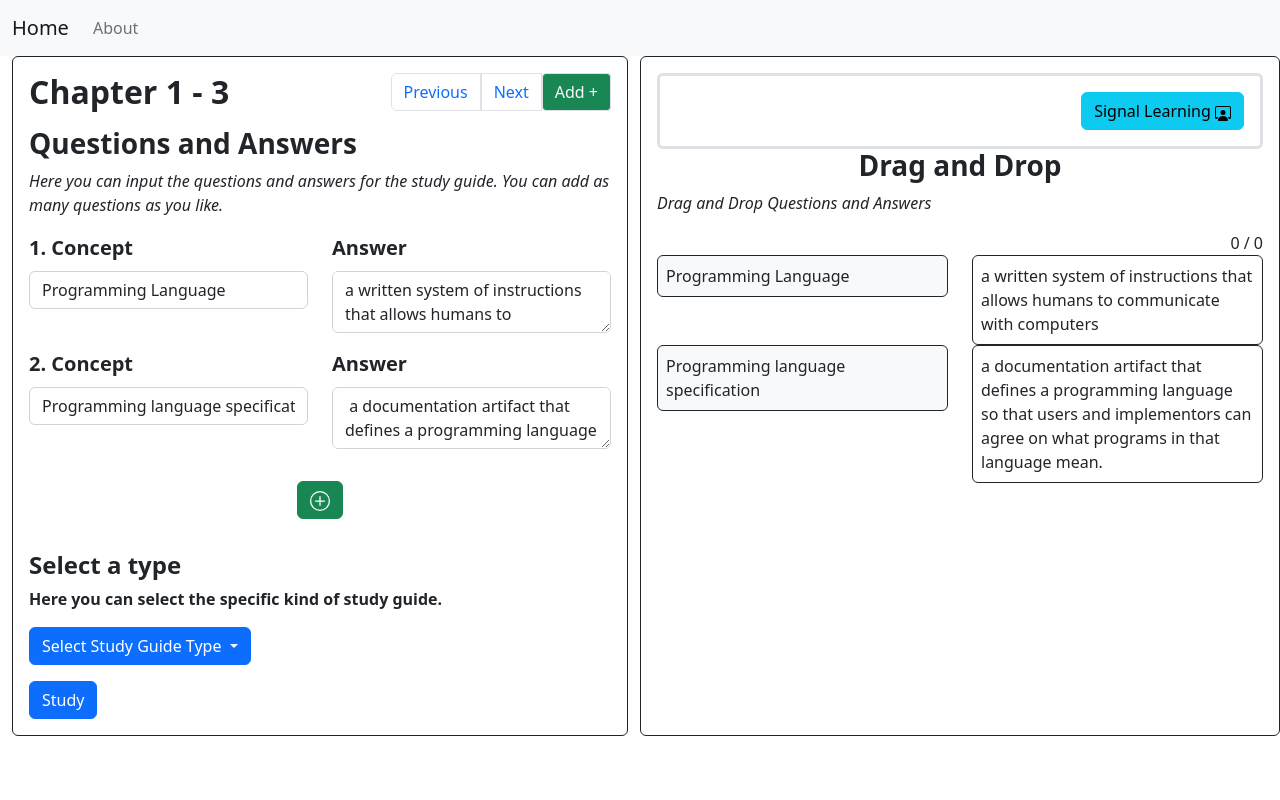
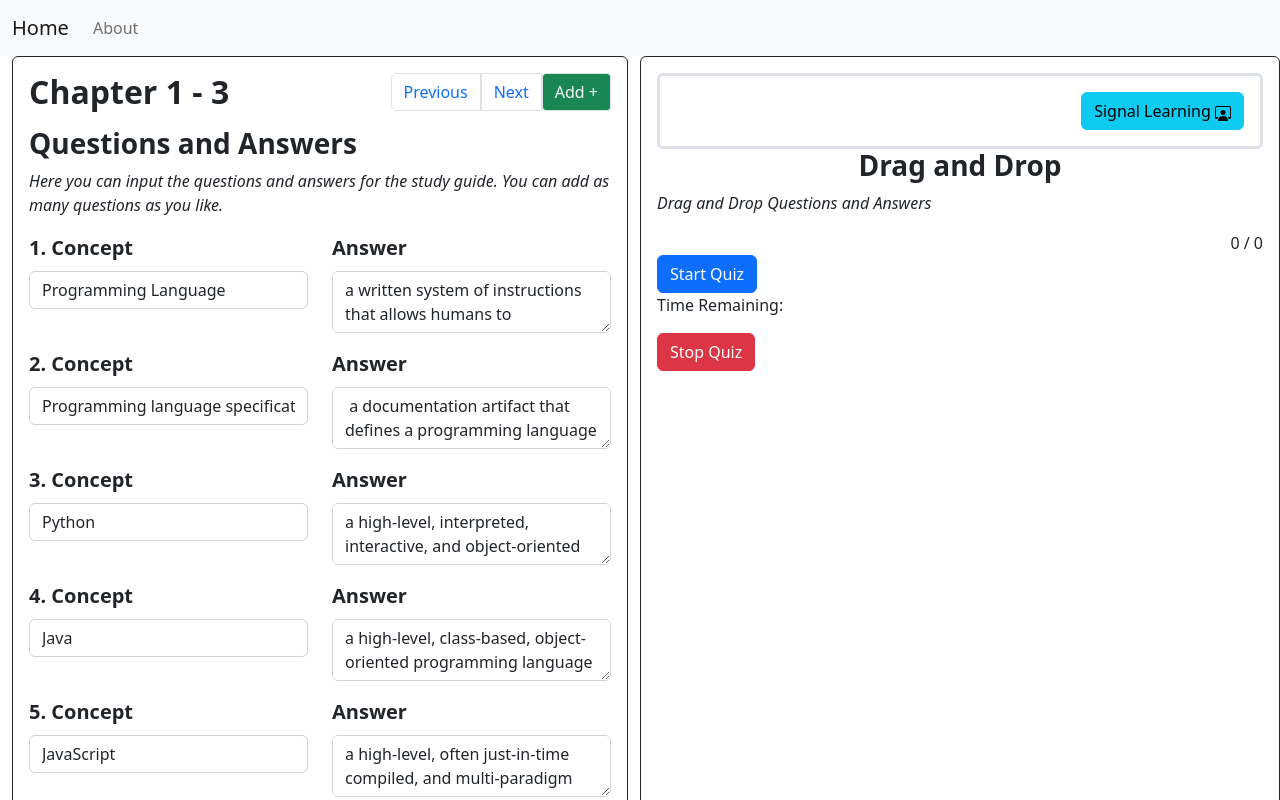
Before and after one commit to TheodoreAI/study-guide, a Vue app: page / in a window 1280 px wide. Shown: the top 800 px of the page. Built offline with nearby package versions, Linux system fonts and the light colour scheme.

Commit message:
adds shuffle algo

```diff
--- a/src/views/StudyGuideHome.vue
+++ b/src/views/StudyGuideHome.vue
@@ -111,7 +111,9 @@
                   >
                 </ul>
               </div>
-              <button type="submit" class="btn btn-primary mt-3">Study</button>
+              <button type="submit" class="btn btn-primary mt-3">
+                Set Concepts
+              </button>
             </div>
           </form>
         </div>
@@ -180,31 +182,35 @@
           <div class="d-flex justify-content-end">
             {{ numSortedCorrectly }} / {{ numToSort }}
           </div>
-          <div
-            v-for="(question, index) in chapters[currentChapter]
-              .questionsAndAnswers"
-            :key="index"
-            class="row"
-          >
+          <div class="row">
             <div class="col">
               <div
-                class="draggable border border-dark rounded-2 p-2 bg-light"
+                v-for="(question, index) in quizQuestions"
+                :key="index"
+                class="card draggable border border-dark rounded-2 p-2 my-2"
                 draggable="true"
                 @dragstart="onDragStart($event, question)"
               >
-                {{ question.question }}
+                <p class="card-text">{{ question.question }}</p>
               </div>
             </div>
             <div class="col">
               <div
-                class="droppable border border-dark rounded-2 p-2"
+                v-for="(answer, index) in quizAnswers"
+                :key="index"
+                class="card droppable border border-dark rounded-2 p-2 my-2"
                 @dragover="onDragOver($event)"
-                @drop="onDrop($event, question)"
+                @drop="onDrop($event, answer)"
               >
-                {{ question.answer }}
+                <p class="card-text">{{ answer.answer }}</p>
               </div>
             </div>
           </div>
+          <button class="btn btn-primary" @click="startQuiz()">
+            Start Quiz
+          </button>
+          <p>Time Remaining: {{ timerDisplay }}</p>
+          <button class="btn btn-danger" @click="stopQuiz()">Stop Quiz</button>
         </div>
       </div>
     </div>
@@ -216,6 +222,7 @@ export default {
   name: "StudyGuideHomeView",
   data() {
     return {
+      quizAnswers: [], //* this will be the randomized answers
       quizQuestions: [], //* this will be the randomized questions
       methodsAvailable: [
         { id: "flashCards", name: "Flash Cards", selected: false },
@@ -241,6 +248,30 @@ export default {
                 " a documentation artifact that defines a programming language so that users and implementors can agree on what programs in that language mean.",
               method: "flashCards",
             },
+            {
+              id: 2,
+              question: "Python",
+              answer:
+                "a high-level, interpreted, interactive, and object-oriented scripting language.",
+            },
+            {
+              id: 3,
+              question: "Java",
+              answer:
+                "a high-level, class-based, object-oriented programming language that is designed to have as few implementation dependencies as possible.",
+            },
+            {
+              id: 4,
+              question: "JavaScript",
+              answer:
+                "a high-level, often just-in-time compiled, and multi-paradigm programming language.",
+            },
+            {
+              id: 5,
+              question: "OpenGL",
+              answer:
+                "a cross-language, cross-platform application programming interface for rendering 2D and 3D vector graphics.",
+            },
           ],
         },
         { id: 2, name: "Chapter 2", questionsAndAnswers: [] },
@@ -265,7 +296,7 @@ export default {
           selected: false,
           path: "../assets/rain.mp3",
         },
-      ],
+      ], //* https://pixabay.com/sound-effects/search/waves/
       currentChapter: 0,
       selectedMethod: "Drag and Drop",
       audioControls: false,
@@ -273,6 +304,9 @@ export default {
       draggedQuestion: null,
       numSortedCorrectly: 0,
       numToSort: 0,
+      timer: null,
+      timerDisplay: null,
+      minutes: 10,
     };
   },
   methods: {
@@ -312,7 +346,64 @@ export default {
         JSON.stringify(this.chapters[this.currentChapter].questionsAndAnswers)
       ).sort(() => Math.random() - 0.5);
       this.quizQuestions = newOrder;
-      this.numToSort = this.quizQuestions.length;
+      this.numToSort = this.quizAnswers.length;
+    },
+    startQuiz() {
+      //* randomize the questions
+      //* create a timer for the quiz
+      //* create a score for the quiz
+      [this.quizAnswers, this.quizQuestions] = this.randomizeAndReturn();
+      this.numToSort = this.quizAnswers.length;
+      this.startTimer(this.minutes);
+    },
+    shuffle(array) {
+      //* https://javascript.info/task/shuffle
+      let currentIndex = array.length,
+        randomIndex;
+      while (currentIndex !== 0) {
+        randomIndex = Math.floor(Math.random() * currentIndex);
+        currentIndex--;
+        [array[currentIndex], array[randomIndex]] = [
+          array[randomIndex],
+          array[currentIndex],
+        ];
+      }
+      return array;
+    },
+    randomizeAndReturn() {
+      let questionsAndAnswers = [];
+      this.chapters[this.currentChapter].questionsAndAnswers.forEach((qa) => {
+        questionsAndAnswers.push(qa);
+      });
+      let randomizedAnswers = [];
+      //* shuffle the answers
+      randomizedAnswers = this.shuffle(questionsAndAnswers);
+      let randomizedQuestions = [];
+      //* shuffle the questions
+      randomizedQuestions = this.shuffle(questionsAndAnswers);
+      return [randomizedAnswers, randomizedQuestions];
+    },
+    stopQuiz() {
+      clearInterval(this.timer);
+    },
+    startTimer(minutes) {
+      let min = minutes;
+      let sec = 0;
+      this.timerDisplay = `${min}:00`;
+      this.timer = setInterval(() => {
+        if (sec === 0) {
+          if (min === 0) {
+            clearInterval(this.timer);
+            return;
+          }
+          min--;
+          sec = 59;
+        } else {
+          sec--;
+        }
+        this.timerDisplay =
+          (min < 10 ? "0" + min : min) + ":" + (sec < 10 ? "0" + sec : sec);
+      }, 1000);
     },
     nextChapter() {
       if (this.currentChapter < this.chapters.length - 1) {
@@ -331,6 +422,8 @@ export default {
         questionsAndAnswers: [],
       });
     },
+    //* https://www.w3schools.com/html/html5_draganddrop.asp
+    //* https://developer.mozilla.org/en-US/docs/Web/API/HTML_Drag_and_Drop_API
     onDragStart(event, question) {
       this.draggedQuestion = question;
       event.dataTransfer.effectAllowed = "move";
@@ -345,11 +438,39 @@ export default {
       if (this.draggedQuestion.id === answer.id) {
         alert("Correct match!");
         this.numSortedCorrectly++;
+        //* remove the question from the list
+        this.removeQuestion(this.draggedQuestion, this.quizQuestions);
+        this.removeQuestion(answer, this.quizAnswers);
       } else {
         alert("Incorrect match. Try again.");
       }
       this.draggedQuestion = null;
     },
+    removeQuestion(question, arrayToRemoveFrom) {
+      const index = arrayToRemoveFrom.indexOf(question);
+      if (index > -1) {
+        arrayToRemoveFrom.splice(index, 1);
+      }
+    },
   },
 };
 </script>
+<style scoped>
+.draggable {
+  cursor: grab;
+  display: flex;
+  justify-content: center;
+  flex-direction: column;
+  height: 75px;
+}
+.droppable {
+  cursor: pointer;
+  display: flex;
+  justify-content: center;
+  flex-direction: column;
+  height: 75px;
+}
+.draggable:hover {
+  background-color: rgb(43, 186, 234);
+}
+</style>
```
